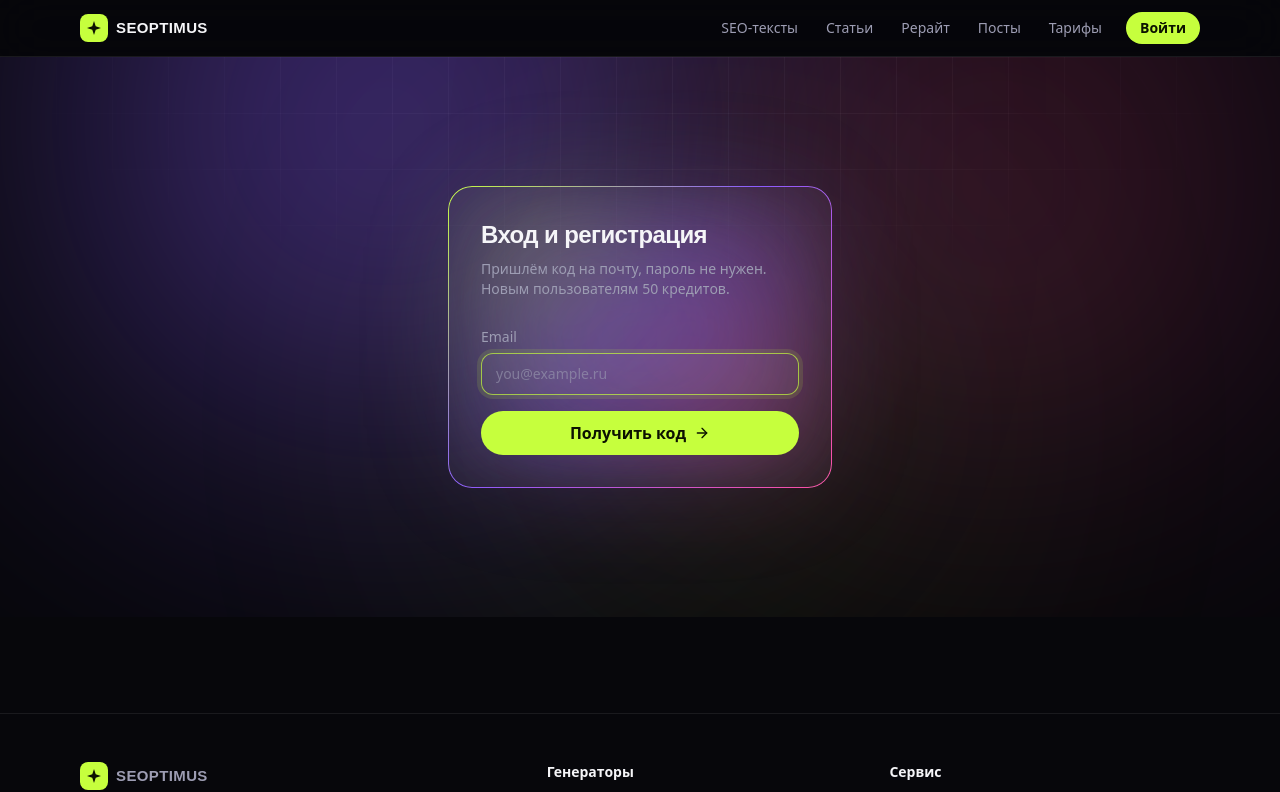
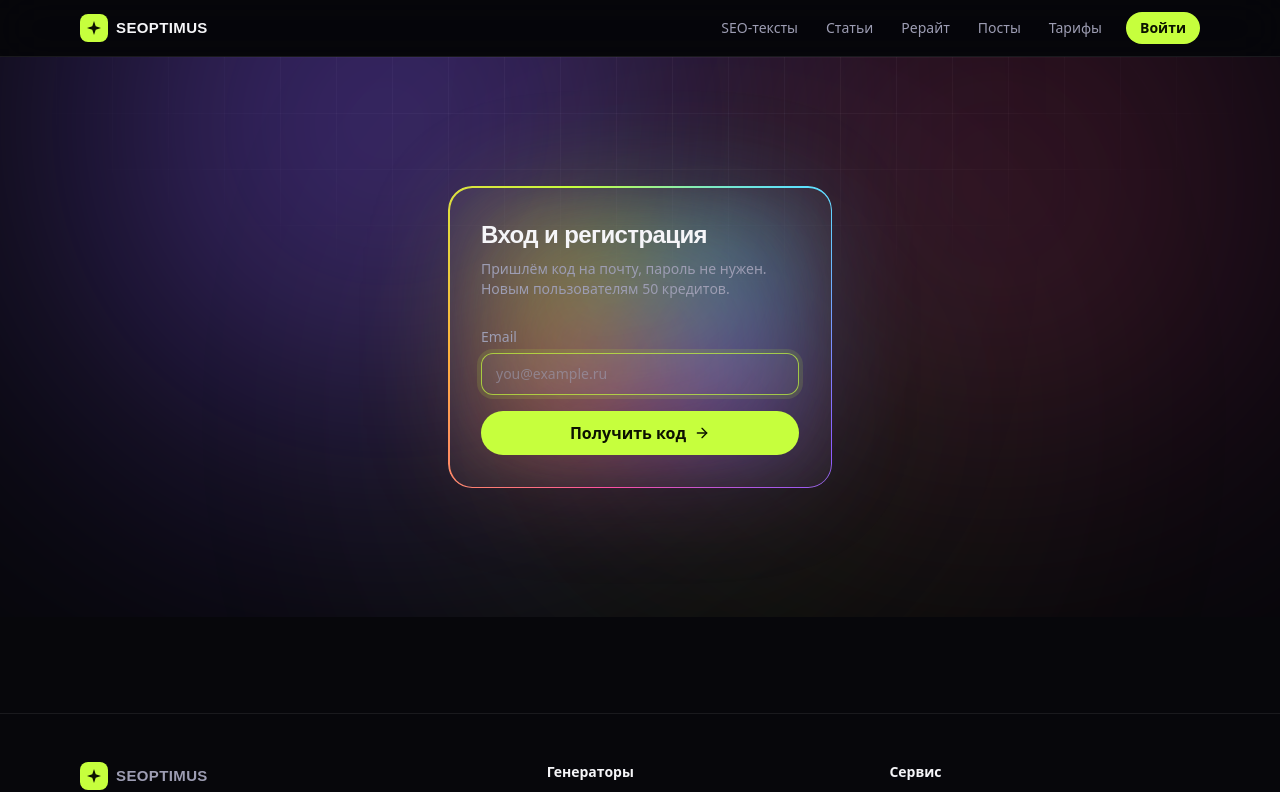
Before and after one commit to PROGRESS-DIGITAL/seoptimus-new, a Next.js app: page /login in a window 1280 px wide. Shown: the top 792 px of the page. Built offline with nearby package versions, Linux system fonts and the light colour scheme; no server answers; a web font is replaced by a local one.

Commit message:
Переливающаяся обводка у полей ввода и генераторов
Co-Authored-By: Claude Opus 5.5 <noreply@anthropic.com>
Claude-Session: https://claude.ai/code/session_016qb5oY6HEnzb8DCpQsw447

```diff
--- a/src/app/globals.css
+++ b/src/app/globals.css
@@ -168,13 +168,28 @@ select option {
     position: relative;
     isolation: isolate;
   }
+  /* Переливающаяся обводка: цвета бегут по кругу. Градиент задан на самих
+     псевдоэлементах, иначе анимация угла до него не доходит */
+  .glow::before,
+  .glow::after {
+    --glow-colors: conic-gradient(
+      from var(--glow-angle),
+      var(--color-accent),
+      #5ce1ff,
+      var(--color-violet),
+      var(--color-pink),
+      #ffb03d,
+      var(--color-accent)
+    );
+  }
   .glow::before {
     content: "";
     position: absolute;
     inset: 0;
     border-radius: inherit;
-    padding: 1px;
-    background: linear-gradient(135deg, var(--color-accent), var(--color-violet) 45%, var(--color-pink));
+    padding: 1.5px;
+    background: var(--glow-colors);
+    animation: glow-spin 6s linear infinite;
     -webkit-mask: linear-gradient(#000 0 0) content-box, linear-gradient(#000 0 0);
     -webkit-mask-composite: xor;
     mask-composite: exclude;
@@ -186,7 +201,8 @@ select option {
     position: absolute;
     inset: 8%;
     border-radius: inherit;
-    background: linear-gradient(135deg, var(--color-accent), var(--color-violet) 45%, var(--color-pink));
+    background: var(--glow-colors);
+    animation: glow-spin 6s linear infinite;
     filter: blur(60px);
     opacity: 0.28;
     z-index: -1;
@@ -220,6 +236,17 @@ select option {
   }
 }
 
+@property --glow-angle {
+  syntax: "<angle>";
+  inherits: false;
+  initial-value: 0deg;
+}
+@keyframes glow-spin {
+  to {
+    --glow-angle: 360deg;
+  }
+}
+
 @media (prefers-reduced-motion: reduce) {
   *,
   *::before,
```
